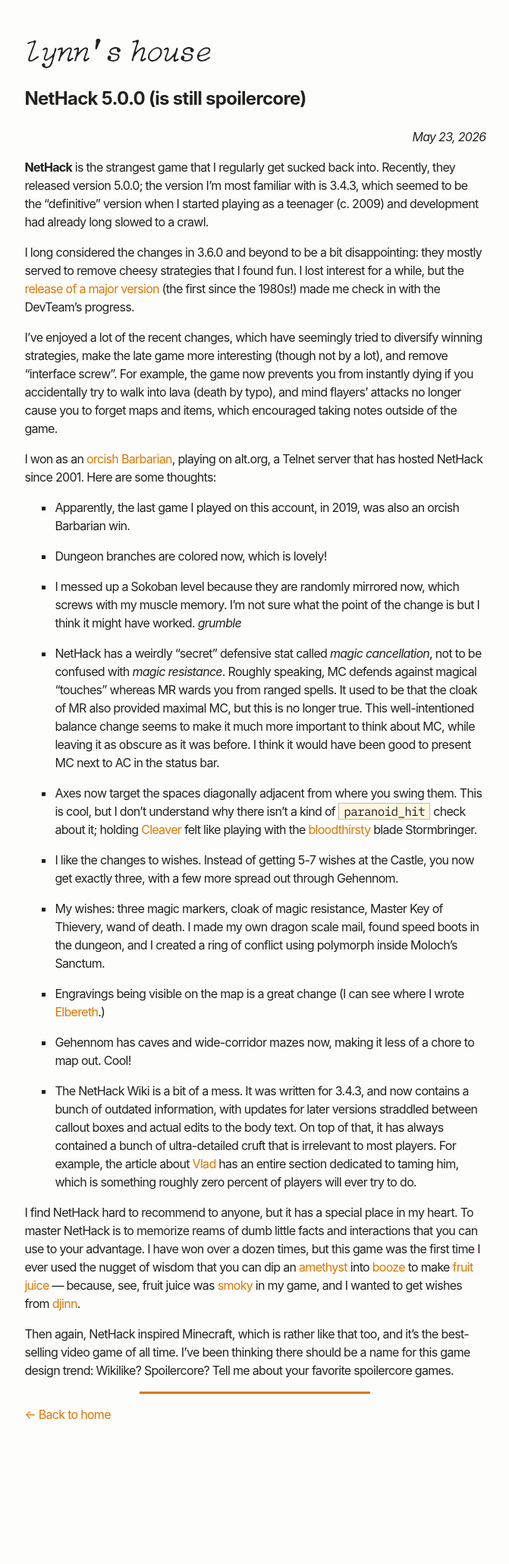
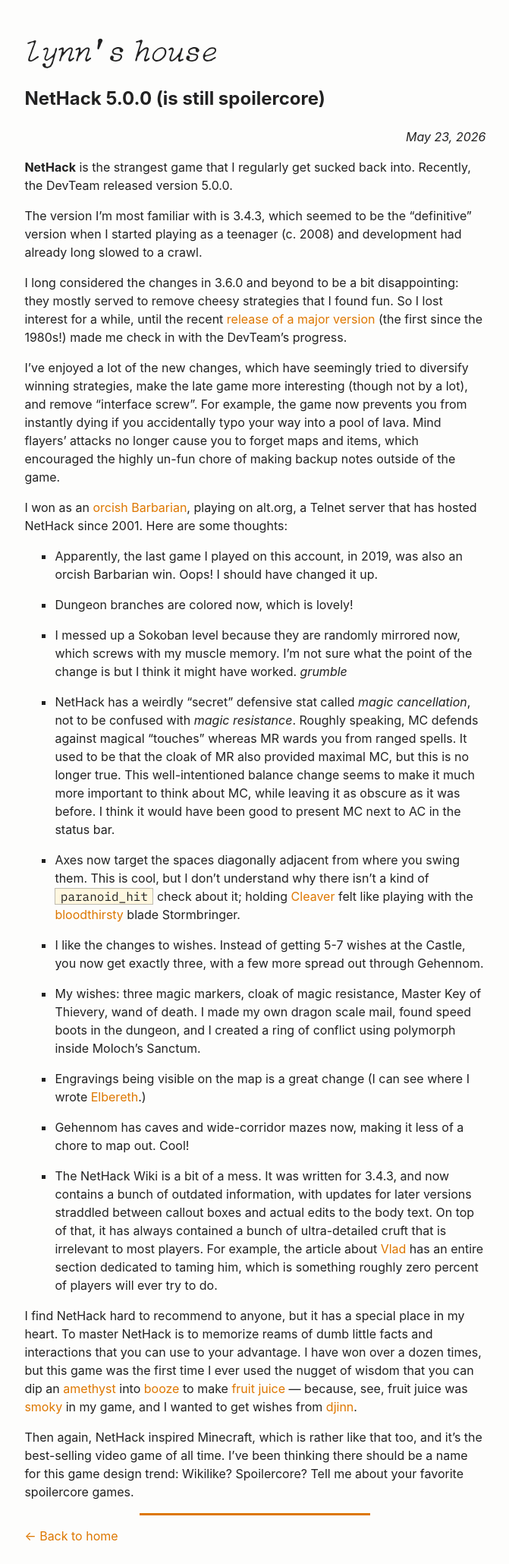
Before and after one commit to lynn/lynn.github.io, a Jekyll site: the page built from _posts/2026-05-23-nethack.md, in a window 1280 px wide. Shown: the whole page at 76% size, without its empty margins (70-741 px from the left). Built offline with Jekyll 4.4.1, drawn with Linux system fonts in a browser that asks for light colours; before the commit the page ends 1899 px from its top, so only the background shows below that.

Commit message:
More changes

```diff
--- a/_posts/2026-05-23-nethack.md
+++ b/_posts/2026-05-23-nethack.md
@@ -4,17 +4,19 @@
 date: 2026-05-23
 ---
 
-**NetHack** is the strangest game that I regularly get sucked back into. Recently, they released version 5.0.0; the version I'm most familiar with is 3.4.3, which seemed to be the "definitive" version when I started playing as a teenager (c. 2009) and development had already long slowed to a crawl.
+**NetHack** is the strangest game that I regularly get sucked back into. Recently, the DevTeam released version 5.0.0.
 
-I long considered the changes in 3.6.0 and beyond to be a bit disappointing: they mostly served to remove cheesy strategies that I found fun. I lost interest for a while, but the [release of a major version](https://nethack.org/common/index.html) (the first since the 1980s!) made me check in with the DevTeam's progress.
+The version I'm most familiar with is 3.4.3, which seemed to be the "definitive" version when I started playing as a teenager (c. 2008) and development had already long slowed to a crawl.
 
-I've enjoyed a lot of the recent changes, which have seemingly tried to diversify winning strategies, make the late game more interesting (though not by a lot), and remove "interface screw". For example, the game now prevents you from instantly dying if you accidentally try to walk into lava (death by typo), and mind flayers' attacks no longer cause you to forget maps and items, which encouraged taking notes outside of the game.
+I long considered the changes in 3.6.0 and beyond to be a bit disappointing: they mostly served to remove cheesy strategies that I found fun. So I lost interest for a while, until the recent [release of a major version](https://nethack.org/common/index.html) (the first since the 1980s!) made me check in with the DevTeam's progress.
+
+I've enjoyed a lot of the new changes, which have seemingly tried to diversify winning strategies, make the late game more interesting (though not by a lot), and remove "interface screw". For example, the game now prevents you from instantly dying if you accidentally typo your way into a pool of lava. Mind flayers' attacks no longer cause you to forget maps and items, which encouraged the highly un-fun chore of making backup notes outside of the game.
 
 I won as an [orcish Barbarian](https://archive.alt.org/dumplog/chordbug/1778664962.nh500.txt), playing on alt.org, a Telnet server that has hosted NetHack since 2001. Here are some thoughts:
 
 <style>li { margin-top: 1rem; }</style>
 
-* Apparently, the last game I played on this account, in 2019, was also an orcish Barbarian win.
+* Apparently, the last game I played on this account, in 2019, was also an orcish Barbarian win. Oops! I should have changed it up.
 * Dungeon branches are colored now, which is lovely!
 * I messed up a Sokoban level because they are randomly mirrored now, which screws with my muscle memory. I'm not sure what the point of the change is but I think it might have worked. *grumble*
 * NetHack has a weirdly "secret" defensive stat called *magic cancellation*, not to be confused with *magic resistance*. Roughly speaking, MC defends against magical "touches" whereas MR wards you from ranged spells. It used to be that the cloak of MR also provided maximal MC, but this is no longer true. This well-intentioned balance change seems to make it much more important to think about MC, while leaving it as obscure as it was before. I think it would have been good to present MC next to AC in the status bar.
--- a/main.css
+++ b/main.css
@@ -65,7 +65,7 @@
   padding: 2vw 10px 10px 0;
   max-width: 38em;
   line-height: 1.375;
-  letter-spacing: -0.7px;
+  /* letter-spacing: -0.7px; */
   font-family: var(--font-body);
   font-size: 16px;
   color: var(--color-text);
```
